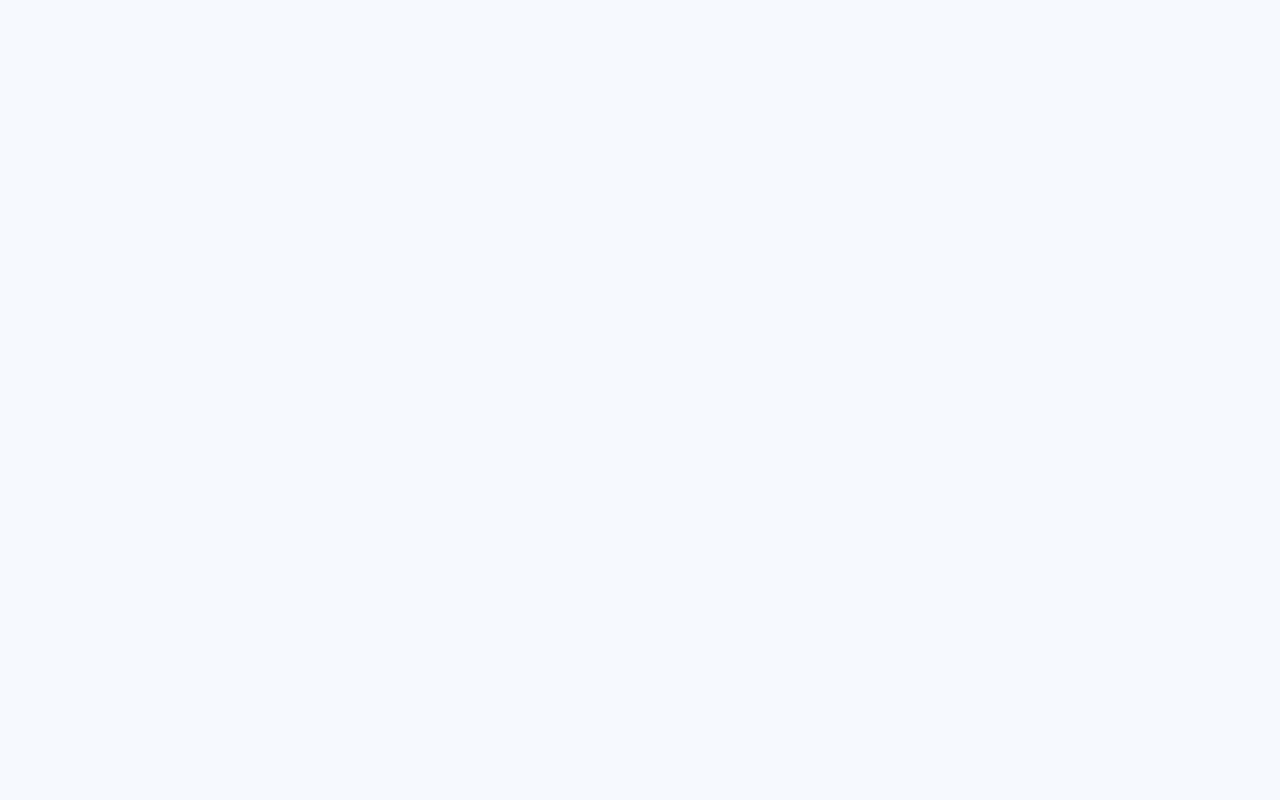
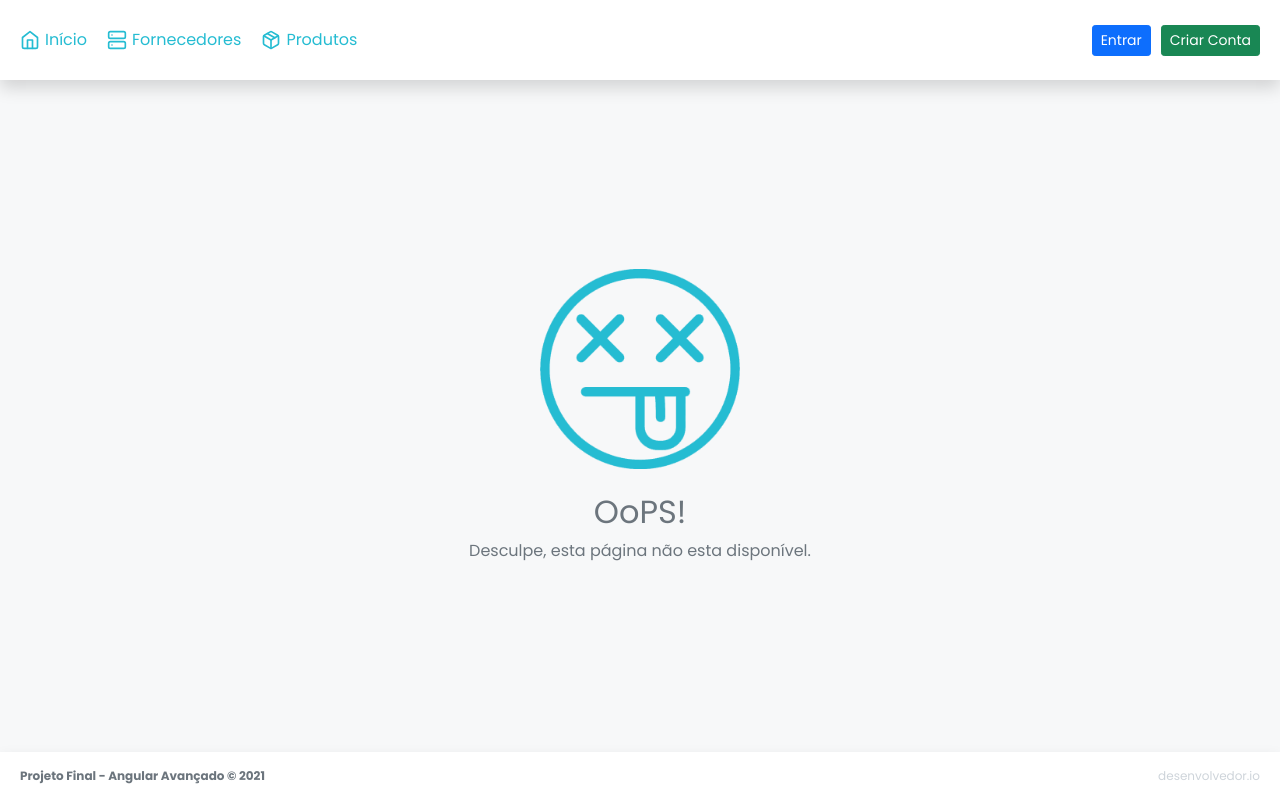
Before and after one commit to imvillacorta/projeto-final-angular-avancado, an Angular app: page /login in a window 1280 px wide. Before the commit this address led to /. Built offline with nearby package versions, Linux system fonts and the light colour scheme.

Commit message:
Add tela 404

```diff
--- a/src/app/app-routing.module.ts
+++ b/src/app/app-routing.module.ts
@@ -2,6 +2,7 @@ import { NgModule } from '@angular/core';
 import { RouterModule, Routes } from '@angular/router';
 
 import { RootComponent } from "./components/root/root.component";
+import { NaoEncontradoComponent } from './pages/erros/nao-encontrado/nao-encontrado.component';
 
 const routes: Routes = [
   {
@@ -42,6 +43,10 @@ const routes: Routes = [
             m => m.AutenticacaoModule
           )
       },
+      {
+        path: '**',
+        component: NaoEncontradoComponent
+      }
     ]
   }
 ];
--- a/src/app/pages/erros/nao-encontrado/nao-encontrado.component.html
+++ b/src/app/pages/erros/nao-encontrado/nao-encontrado.component.html
@@ -1 +1,12 @@
-<p>nao-encontrado works!</p>
+<div class="d-flex h-100 justify-content-center align-items-center">
+    <div class="text-center">
+        <img width="200"
+             height="200"
+             src="../../../../assets/img/img-404.png"
+             alt="">
+        <div class="mt-4 mb-2">
+            <h2>OoPS!</h2>
+        </div>
+        <span>Desculpe, esta página não esta disponível.</span>
+    </div>
+</div>
--- a/src/scss/_global.scss
+++ b/src/scss/_global.scss
@@ -22,3 +22,11 @@ body {
 .cursor {
     cursor: pointer;
 }
+
+.container-default {
+    background: $branca;
+    box-shadow: 0 0.5rem 1rem rgb(0 0 0 / 15%);
+    margin: 20px;
+    padding: 15px;
+    border-radius: 16px;
+}
```
Also changed, not shown: src/assets/img/img-404.png (added).
